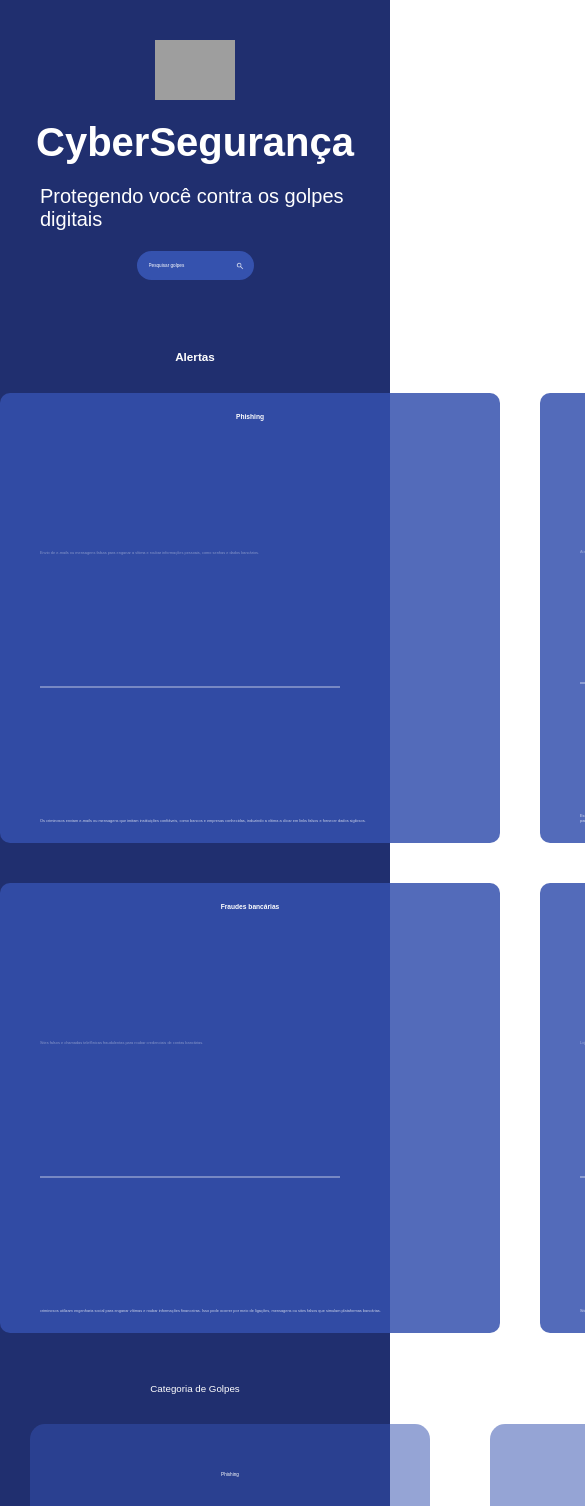
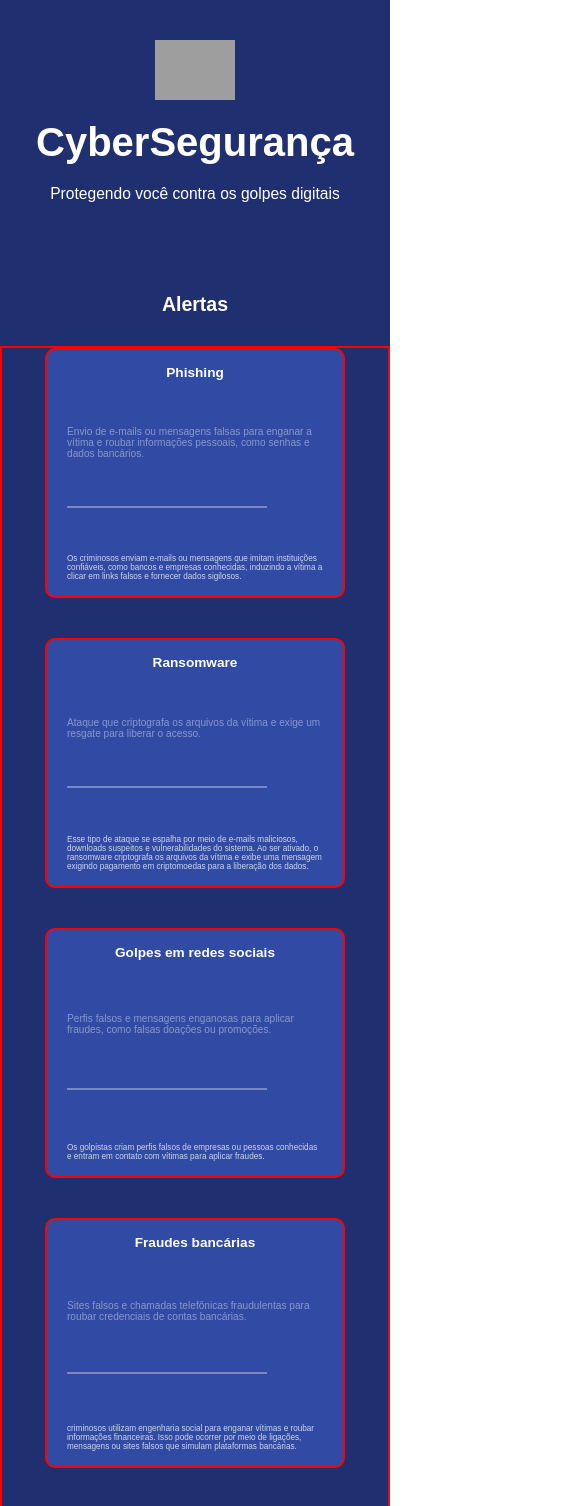
Before and after one commit to leonardofv/atividade, a React (Vite) app: page /phishing in a window 390 px wide. Shown: the top 1506 px of the page, 585 px wide, since content can reach past the window. Built offline with nearby package versions, Linux system fonts and the light colour scheme; grey boxes are pictures that could not be loaded; a web font is replaced by a local one.

Commit message:
finalizando modificações nos cards principais da main

```diff
--- a/src/App.jsx
+++ b/src/App.jsx
@@ -8,7 +8,7 @@ export default function App() {
     <>
       <Header />
       <Main />
-      <Footer />
+      {/* <Footer /> */}
     </>
   )
 }
--- a/src/components/header/header.module.scss
+++ b/src/components/header/header.module.scss
@@ -19,8 +19,11 @@
     }
 
     .info {
-        font-size: 20px;
+        font-size: 2.5vw;
         color: #fff;
+        @media(max-width: 600px) {
+            font-size: 4vw;
+        }
     }
 
     .input {
@@ -37,6 +40,9 @@
         background-position: calc(100% - 10px);
         background-size: 2vw;
         outline: none;
+        @media(max-width: 600px) {
+            display: none
+        }
     }
     ::-webkit-input-placeholder {
         color: #fff;;
--- a/src/components/main/main.module.scss
+++ b/src/components/main/main.module.scss
@@ -8,19 +8,25 @@ main {
     color: #fff;
     padding: 30px;
     font-weight: bold;
+    @media (max-width: 600px) {
+        font-size: 5vw;
+    }
 }
 
 .sectionCards {
-    // border: 2px solid;
+    border: 2px solid red;
     display: grid;
     grid-template-columns: repeat(3, 1fr);
     align-items: center;
     justify-items: center;
     gap: 40px;
     // margin-top: 100px;
+    @media (max-width: 600px) {
+        grid-template-columns: repeat(1, 1fr)
+    }
 
     .card {
-        // border: 2px solid red;
+        border: 2px solid red;
         width: 500px;
         height: 450px;
         background-color: #3551aed8;
@@ -31,12 +37,20 @@ main {
         justify-content: space-between;
         gap: 15px;
         padding: 20px;
+        @media (max-width: 600px) {
+            width: 300px;
+            height: 250px;
+            padding: 15px 0;
+        }
 
         .title {
             text-align: center;
             font-weight: bold;
             font-size: 1.7vw;
             color: #fff;
+            @media (max-width: 600px) {
+                font-size: 3.5vw;
+            }
         }
 
         .info {
@@ -44,6 +58,9 @@ main {
             padding: 0 20px;
             font-size: 1vw;
             color: #ffffff6c;
+            @media (max-width: 600px) {
+                font-size: 2.6vw;
+            }
         }
 
         .linha {
@@ -51,6 +68,9 @@ main {
             width: 300px;
             margin-left: 20px;
             // margin-top: 40px;
+            @media (max-width: 600px) {
+                width: 200px;
+            }
         }
 
         .info2 {
@@ -58,6 +78,9 @@ main {
             font-size: 1vw;
             color: #ffffffc4;
             padding: 0 20px;
+            @media (max-width: 600px) {
+                font-size: 2.1vw;
+            }
 
         }
     }
@@ -75,15 +98,21 @@ main {
         color: #fff;
         font-size: 2.5vw;
         margin-top: 50px;
+        @media (max-width: 600px) {
+            font-size: 5vw;
+        }
     }
 
     .categories {
-        // border: 2px solid red;
+        border: 2px solid red;
         display: grid;
         grid-template-columns: repeat(3, 1fr);
         justify-items: center;
+        @media (max-width: 600px) {
+            grid-template-columns: repeat(2, 1fr);
+        }
         .category {
-            // border: 2px solid;
+            border: 2px solid green;
             width: 400px;
             height: 100px;
             display: flex;
@@ -94,9 +123,17 @@ main {
             color: #fff;
             font-size: 1.2vw;
             margin: 30px;
+            @media (max-width: 600px) {
+                width: 150px;
+                height: 50px;
+                margin: 12px;
+            }
             .Link {
                 // text-decoration: none;
                 color: #fff;
+                @media (max-width: 600px) {
+                   font-size: 1.9vw;
+                }
             }
         }
         .category:hover {
```
